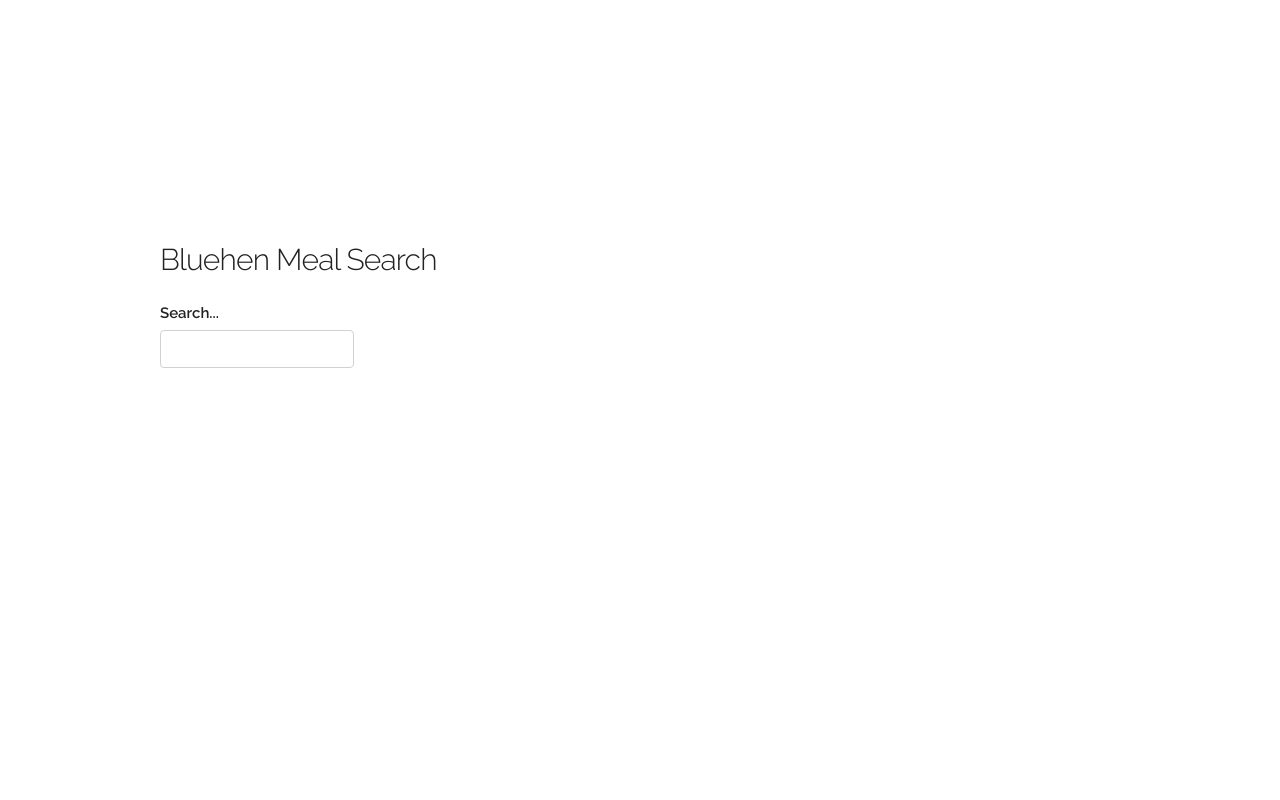
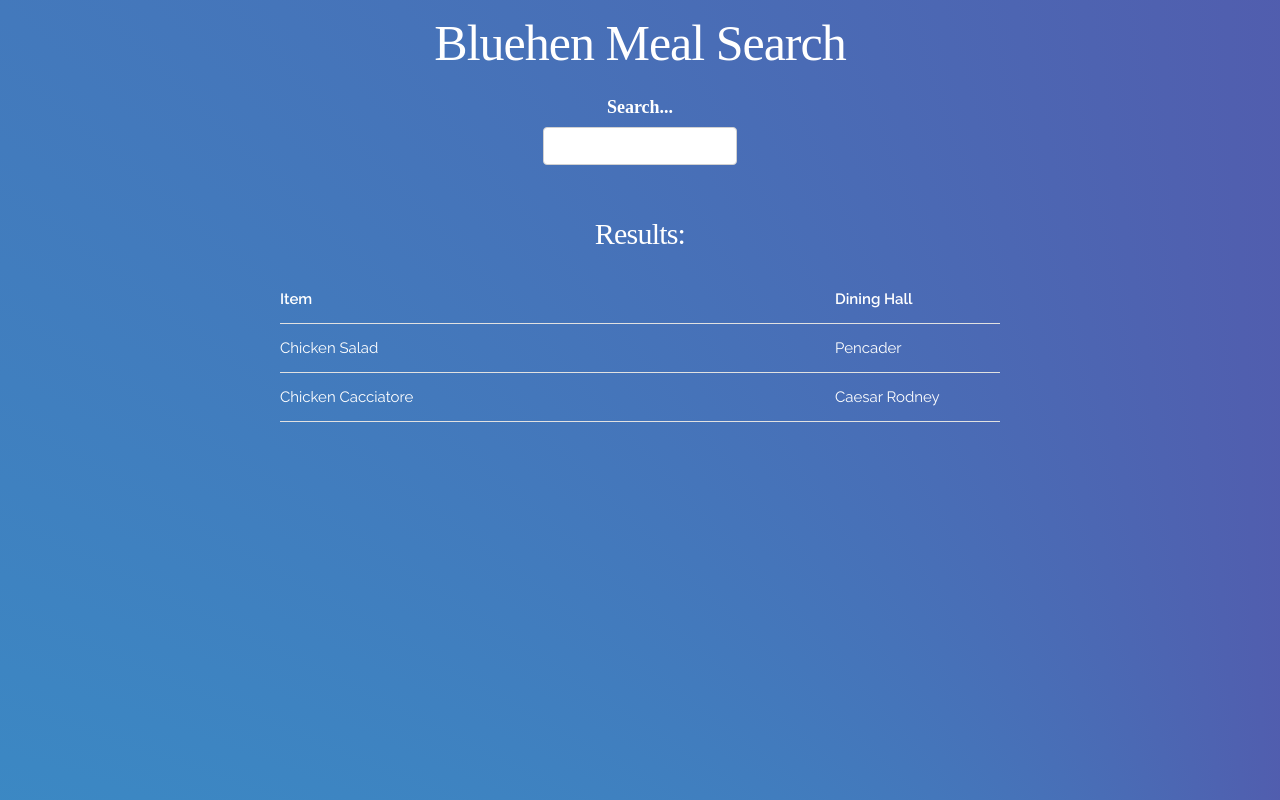
Before and after one commit to NoahHodgson/BlueHenMealSearch, a plain HTML site: page index.html in a window 1280 px wide. Shown: the top 800 px of the page. Drawn offline with Linux system fonts and the light colour scheme; a small style sheet from the web is missing; a web font is replaced by a local one.

Commit message:
Format set

```diff
--- a/css/skeleton.css
+++ b/css/skeleton.css
@@ -125,7 +125,8 @@ body {
   line-height: 1.6;
   font-weight: 400;
   font-family: "Raleway", "HelveticaNeue", "Helvetica Neue", Helvetica, Arial, sans-serif;
-  color: #222; }
+  color: #222;
+}
 
 
 /* Typography
--- /dev/null
+++ b/css/style.css
@@ -0,0 +1,12 @@
+.search{
+    margin-top: -7%;
+    padding: 8rem 0 7rem;
+    text-align: center;
+}
+
+.pre-results{
+    margin-top: -12%;
+    margin-bottom: 65%;
+    padding: 8rem 0 7rem;
+    text-align: center;
+}
--- a/index.html
+++ b/index.html
@@ -21,10 +21,40 @@
   –––––––––––––––––––––––––––––––––––––––––––––––––– -->
   <link rel="stylesheet" href="css/normalize.css">
   <link rel="stylesheet" href="css/skeleton.css">
+  <link rel="stylesheet" href="css/style.css">
+  <link href="//db.onlinewebfonts.com/c/a1caa95569aad7c1dd438b6b57c41c3d?family=Greycliff+CF+Extra+Bold" rel="stylesheet" type="text/css"/>
+  <link href="https://www.cssfontstack.com/Garamond" rel="stylesheet" type="text/css"/>
 
   <!-- Favicon
   –––––––––––––––––––––––––––––––––––––––––––––––––– -->
   <link rel="icon" type="image/png" href="images/hen-clipart-blue-hen-3.png">
+   <!--Style
+  –––––––––––––––––––––––––––––––––––––––––––––––––– -->
+<style>
+
+body{
+  background: conic-gradient(from 75deg at bottom right, cyan, rebeccapurple);
+}
+h1{
+  font-family: "Greycliff CF Extra Bold";
+  color: white;
+}
+h4{
+  font-family: Garmond;
+  color: white;
+}
+label{
+  font-family: Garmond;
+  font-size: large;
+  color: white;
+}
+table, th, td{
+    color: white;
+   width: 75%;
+   margin-left: auto;
+   margin-right: auto;
+}
+</style>
 
 </head>
 <body>
@@ -32,15 +62,32 @@
   <!-- Primary Page Layout
   –––––––––––––––––––––––––––––––––––––––––––––––––– -->
   <div class="container">
-    <div class="row">
-      <div class="one-half column" style="margin-top: 25%">
-        <h4>Bluehen Meal Search</h4>
-        <label for="str">Search...</label>
-        <input type="text" id="str" name="str_name">
-      </div>
-    </div>
+    <section class="search">
+      <h1>Bluehen Meal Search</h1>
+      <label for="str">Search...</label>
+      <input type="text" id="str" name="str_name">
+    </section>
   </div>
 
+  <div class="container">
+    <section class = "pre-results">
+       <h4>Results:</h4>
+       <table>
+        <tr>
+          <th>Item</th>
+          <th>Dining Hall</th>
+        </tr>
+        <tr>
+          <td>Chicken Salad</td>
+          <td>Pencader</td>
+        </tr>
+        <tr>
+          <td>Chicken Cacciatore</td>
+          <td>Caesar Rodney</td>
+        </tr>
+      </table>
+    </section>
+  </div>
 <!-- End Document
   –––––––––––––––––––––––––––––––––––––––––––––––––– -->
 </body>
```
Also changed, not shown: images/favicon.png (deleted).
